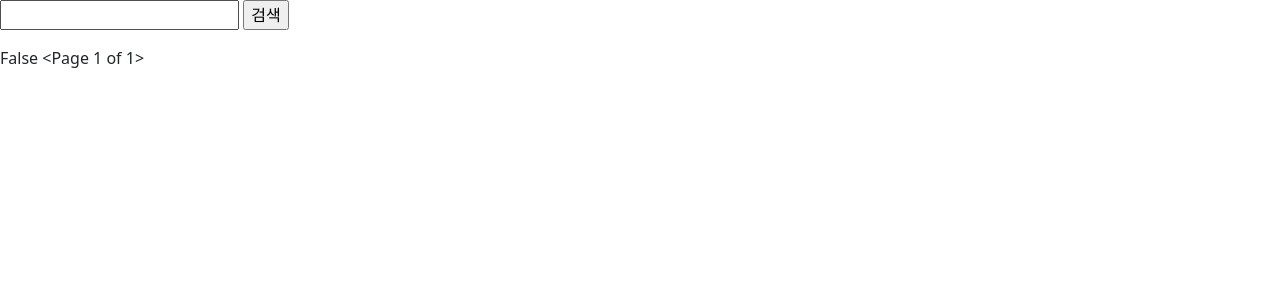
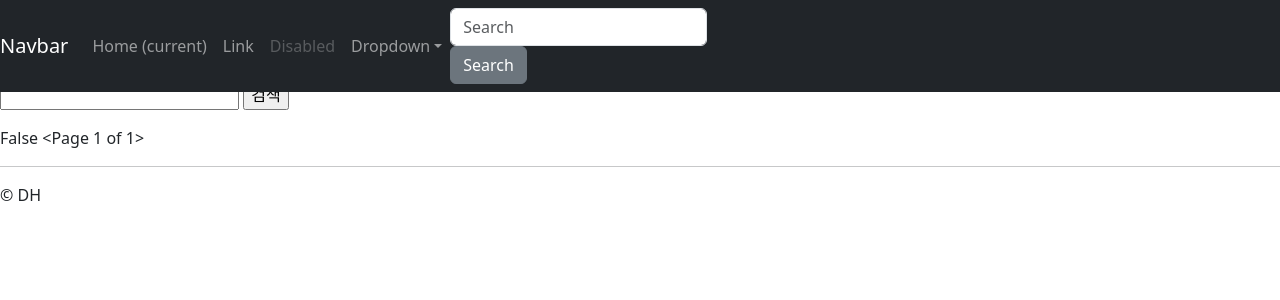
Before and after one commit to brownbreeze/django_study, a Django app: page /k-instagram/ in a window 1280 px wide. Shown: the top 300 px of the page. Run offline with Django 3.2, Linux system fonts and the light colour scheme; the visitor is signed in with stand-in values (Sample User, id 1); data that the repository does not hold is empty; some libraries are stand-ins or nearby versions.

Commit message:
Study : Web Frontend - static with django
- layout.html 도입
- 활용내용
 - https://www.bootstrapcdn.com/
 - https://getbootstrap.com/docs/4.4/examples/starter-template/

```diff
--- /dev/null
+++ b/dj_project/instagram/templates/instagram/layout.html
@@ -0,0 +1,61 @@
+<!DOCTYPE html>
+<html lang="ko">
+
+<head>
+    <meta charset="utf-8">
+    <title>{% block title %}{% endblock title %}</title>
+    <link href="https://cdn.jsdelivr.net/npm/bootstrap@5.3.0-alpha1/dist/css/bootstrap.min.css" rel="stylesheet" integrity="sha384-GLhlTQ8iRABdZLl6O3oVMWSktQOp6b7In1Zl3/Jr59b6EGGoI1aFkw7cmDA6j6gD" crossorigin="anonymous">
+    <script src="https://code.jquery.com/jquery-2.2.4.js" integrity="sha256-iT6Q9iMJYuQiMWNd9lDyBUStIq/8PuOW33aOqmvFpqI=" crossorigin="anonymous"></script>
+    <script src="https://cdn.jsdelivr.net/npm/bootstrap@4.6.2/dist/js/bootstrap.min.js"></script>
+    <style>
+        body{
+            padding-top : 5rem;
+            padding-bottom : 2rem;
+        }
+    </style>
+</head>
+<body>
+    <nav class="navbar navbar-expand-md navbar-dark bg-dark fixed-top">
+        <a class="navbar-brand" href="#">Navbar</a>
+        <button class="navbar-toggler" type="button" data-toggle="collapse" data-target="#navbarsExampleDefault" aria-controls="navbarsExampleDefault" aria-expanded="false" aria-label="Toggle navigation">
+          <span class="navbar-toggler-icon"></span>
+        </button>
+
+        <div class="collapse navbar-collapse" id="navbarsExampleDefault">
+          <ul class="navbar-nav mr-auto">
+            <li class="nav-item active">
+              <a class="nav-link" href="#">Home <span class="sr-only">(current)</span></a>
+            </li>
+            <li class="nav-item">
+              <a class="nav-link" href="#">Link</a>
+            </li>
+            <li class="nav-item">
+              <a class="nav-link disabled" href="#" tabindex="-1" aria-disabled="true">Disabled</a>
+            </li>
+            <li class="nav-item dropdown">
+              <a class="nav-link dropdown-toggle" href="#" id="dropdown01" data-toggle="dropdown" aria-haspopup="true" aria-expanded="false">Dropdown</a>
+              <div class="dropdown-menu" aria-labelledby="dropdown01">
+                <a class="dropdown-item" href="#">Action</a>
+                <a class="dropdown-item" href="#">Another action</a>
+                <a class="dropdown-item" href="#">Something else here</a>
+              </div>
+            </li>
+          </ul>
+          <form class="form-inline my-2 my-lg-0">
+            <input class="form-control mr-sm-2" type="text" placeholder="Search" aria-label="Search">
+            <button class="btn btn-secondary my-2 my-sm-0" type="submit">Search</button>
+          </form>
+        </div>
+      </nav>
+      <div class="continaer">
+          <div class="row">
+              <div class="col-sm-12">
+                {% block content %}
+                {% endblock content %}
+                <hr/>
+                &copy; DH
+              </div>
+          </div>
+      </div>
+</body>
+</html>
--- a/dj_project/instagram/templates/instagram/post_list.html
+++ b/dj_project/instagram/templates/instagram/post_list.html
@@ -1,20 +1,9 @@
+{% extends "instagram/layout.html" %}
 {% load bootstrap4 %}
-<!DOCTYPE html>
-<html lang="ko">
-
-<head>
-    <meta charset="utf-8">
-    <title>Instagram / post_list</title>
-    <link href="https://cdn.jsdelivr.net/npm/bootstrap@5.3.0-alpha1/dist/css/bootstrap.min.css" rel="stylesheet" integrity="sha384-GLhlTQ8iRABdZLl6O3oVMWSktQOp6b7In1Zl3/Jr59b6EGGoI1aFkw7cmDA6j6gD" crossorigin="anonymous">
-    <style>
-        @media (max-width: 600px){
-            body{
-                background-color: green;
-            }
-        }
-    </style>
-</head>
-<body>
+{% block title %}
+    Instagram / Post List
+{% endblock title %}
+{% block content %}
     <form action="" method="get">
         <input type="text" name="q" value="{{ q }}"/>
         <input type="submit" value="검색"/>
@@ -46,5 +35,5 @@
     {{ page_obj }}
 
     {% bootstrap_pagination page_obj size="small" justify_content="center" %}
-</body>
-</html>
+
+{%  endblock content %}
```
Also changed, not shown: dj_project/instagram/templates/instagram/post_detail.html (+12 -0 lines).
